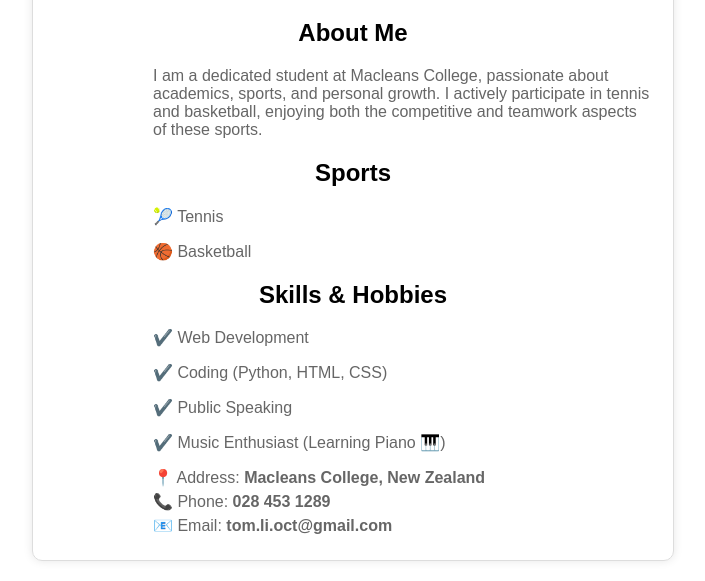
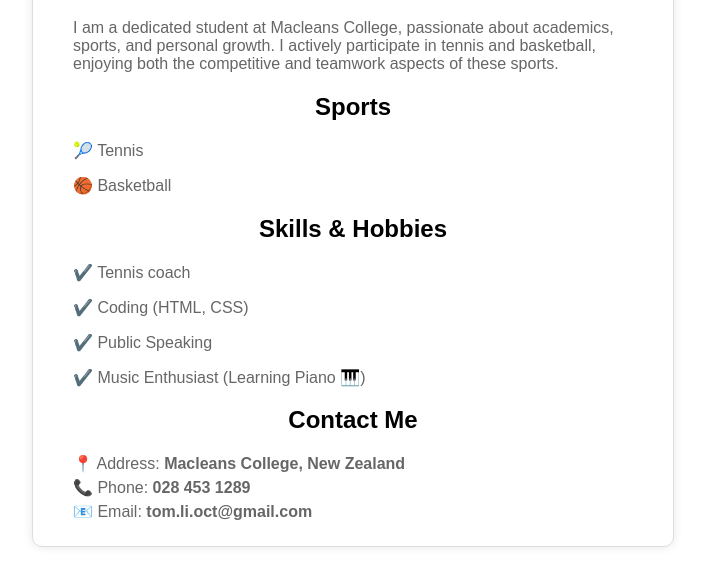
Before and after one commit to tom-li-nz/savehub, a plain HTML site: page index.html in a window 1280 px wide. Shown: the part 266-847 px from the top of the page, without its empty margins (287-992 px from the left). Drawn offline with Linux system fonts and the light colour scheme.

Commit message:
Update index.html

```diff
--- a/index.html
+++ b/index.html
@@ -31,29 +31,28 @@
         .contact-info {
             margin-top: 15px;
             text-align: left;
-            margin-left: 100px;
+            margin-left: 20px;
         }
         .contact-info p {
             margin: 5px 0;
         }
         .skills {
             text-align: left;
-            margin-left: 100px;
+            margin-left: 20px;
         }
         .sports {
             text-align: left;
-            margin-left: 100px;
+            margin-left: 20px;
         }
         .about-me {
             text-align: left;
-            margin-left: 100px;
+            margin-left: 20px;
         }
     </style>
 </head>
 <body>
     <img src="https://tom-li-nz.github.io/resume/bluff.jpg" alt="Tom Li's Avatar">
     <h1>Tom Li</h1>
-    <h2>About Me</h2>
     <div class="about-me">
         <p>I am a dedicated student at Macleans College, passionate about academics, sports, and personal growth. I actively participate in tennis and basketball, enjoying both the competitive and teamwork aspects of these sports.</p>
     </div>
@@ -64,11 +63,12 @@
     </div>
     <h2>Skills & Hobbies</h2>
     <div class="skills">
-        <p>✔️ Web Development</p>
-        <p>✔️ Coding (Python, HTML, CSS)</p>
+        <p>✔️ Tennis coach</p>
+        <p>✔️ Coding (HTML, CSS)</p>
         <p>✔️ Public Speaking</p>
         <p>✔️ Music Enthusiast (Learning Piano 🎹)</p>
     </div>
+    <h2>Contact Me</h2>
     <div class="contact-info">
         <p>📍 Address: <strong>Macleans College, New Zealand</strong></p>
         <p>📞 Phone: <strong>028 453 1289</strong></p>
```
